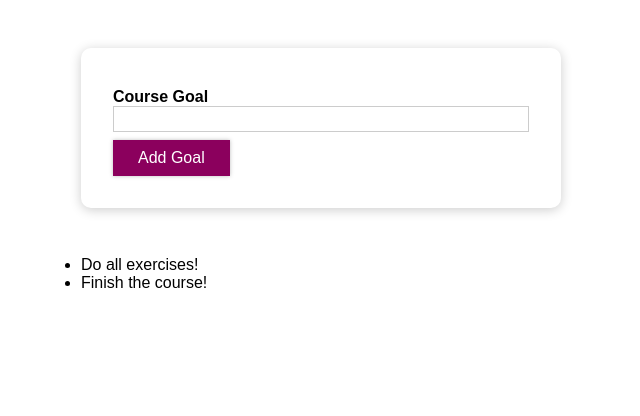
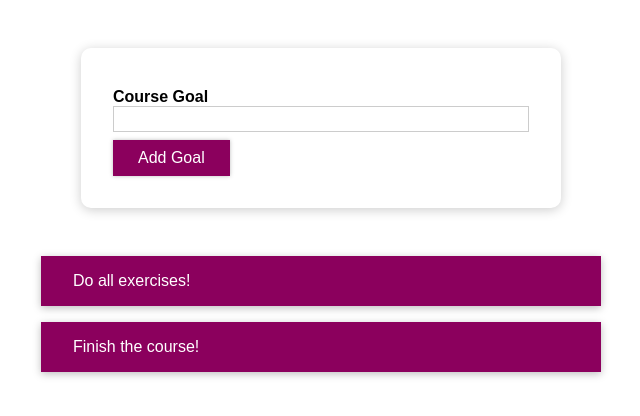
Before and after one commit to fatmakahveci/react-typescript-course-goals, a Next.js app: page / in a window 1280 px wide. Shown: the top 416 px of the page, without its empty margins (319-959 px from the left). Built offline with nearby package versions, Linux system fonts and the light colour scheme.

Commit message:
Style fix

```diff
--- a/src/app/components/CourseGoals/CourseGoalItem/CourseGoalItem.tsx
+++ b/src/app/components/CourseGoals/CourseGoalItem/CourseGoalItem.tsx
@@ -1,7 +1,7 @@
 "use client";
 
 import { FC, ReactNode, useState } from "react";
-import "./CourseGoalItem.module.css";
+import styles from "./CourseGoalItem.module.css";
 
 type Props = {
     id: string;
@@ -18,7 +18,7 @@ const CourseGoalItem: FC<Props> = ({ onDelete, id, children }): JSX.Element => {
     };
 
     return (
-        <li className="goal-item" onClick={deleteHandler}>
+        <li className={`${styles['goal-item']}`} onClick={deleteHandler}>
             {children}
         </li>
     );
--- a/src/app/components/CourseGoals/CourseGoalList/CourseGoalList.tsx
+++ b/src/app/components/CourseGoals/CourseGoalList/CourseGoalList.tsx
@@ -3,7 +3,7 @@
 import { CourseGoal } from '@/shared/types/Types';
 import { FC } from "react";
 import CourseGoalItem from '../CourseGoalItem/CourseGoalItem';
-import "./CourseGoalList.module.css";
+import styles from "./CourseGoalList.module.css";
 
 type Props = {
     items: CourseGoal[];
@@ -12,7 +12,7 @@ type Props = {
 
 const CourseGoalList: FC<Props> = ({ items, onDeleteItem }): JSX.Element => {
     return (
-        <ul className="goal-list">
+        <ul className={`${styles['goal-list']}`}>
             {items.map((goal: CourseGoal) => (
                 <CourseGoalItem
                     key={goal.id}
--- a/src/app/components/UI/Button.tsx
+++ b/src/app/components/UI/Button.tsx
@@ -1,11 +1,17 @@
 "use client";
 
 import styles from './Button.module.css';
+import { FC, ReactNode } from "react";
 
-export const Button = (props: any) => {
+interface Props {
+    type: "submit";
+    children: ReactNode;
+}
+
+export const Button: FC<Props> = ({ type, children }) => {
     return (
-        <button type={props.type} className={styles.button} onClick={props.onClick}>
-            {props.children}
+        <button type={type} className={styles.button}>
+            {children}
         </button>
     );
 };
```
